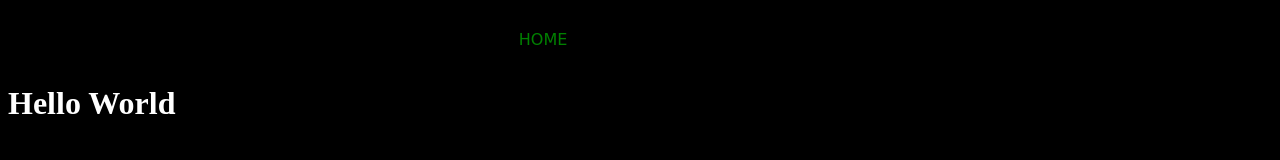
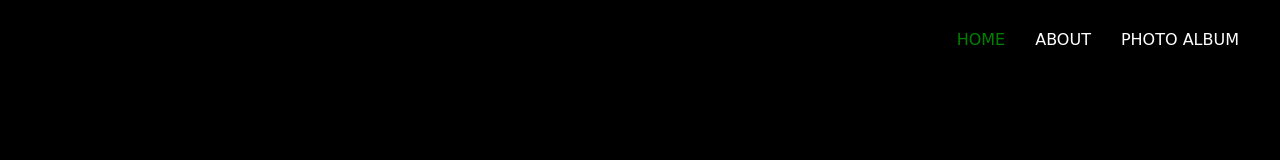
Before and after one commit to d-forever-b/personal-website, a plain HTML site: page index.html in a window 1280 px wide. Drawn offline with Linux system fonts and the light colour scheme.

Commit message:
Added navbar

```diff
--- a/css/navbar.css
+++ b/css/navbar.css
@@ -2,12 +2,12 @@ header{
     position: relative;
     height: auto;
     width: 100%;
-    text-align: center;
 }
 ul.navbar{
     min-height: 48px;
     width: auto;
-    text-align: center;
+    text-align: right;
+    padding-right: 20px;
 }
 ul.navbar li{
     position: relative;
@@ -23,7 +23,7 @@ ul.navbar li a{
 	text-decoration: none;
     text-align: left;
 
-    color: black;
+    color: white;
 
 	    -webkit-transition: color .2s ease-in-out;
 	    -moz-transition: color .2s ease-in-out;
--- a/index.html
+++ b/index.html
@@ -20,6 +20,5 @@
                 </ul>
             </nav>
         </header>
-        <h1>Hello World</h1>
     </body>
 </html>
```
